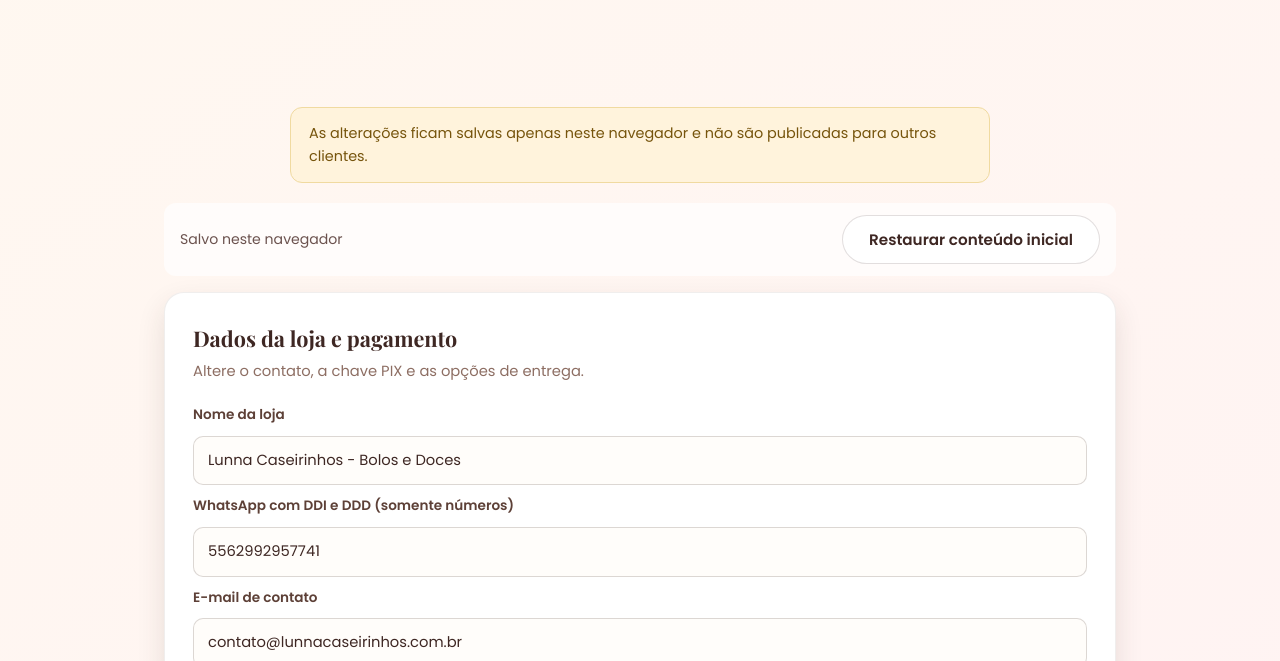
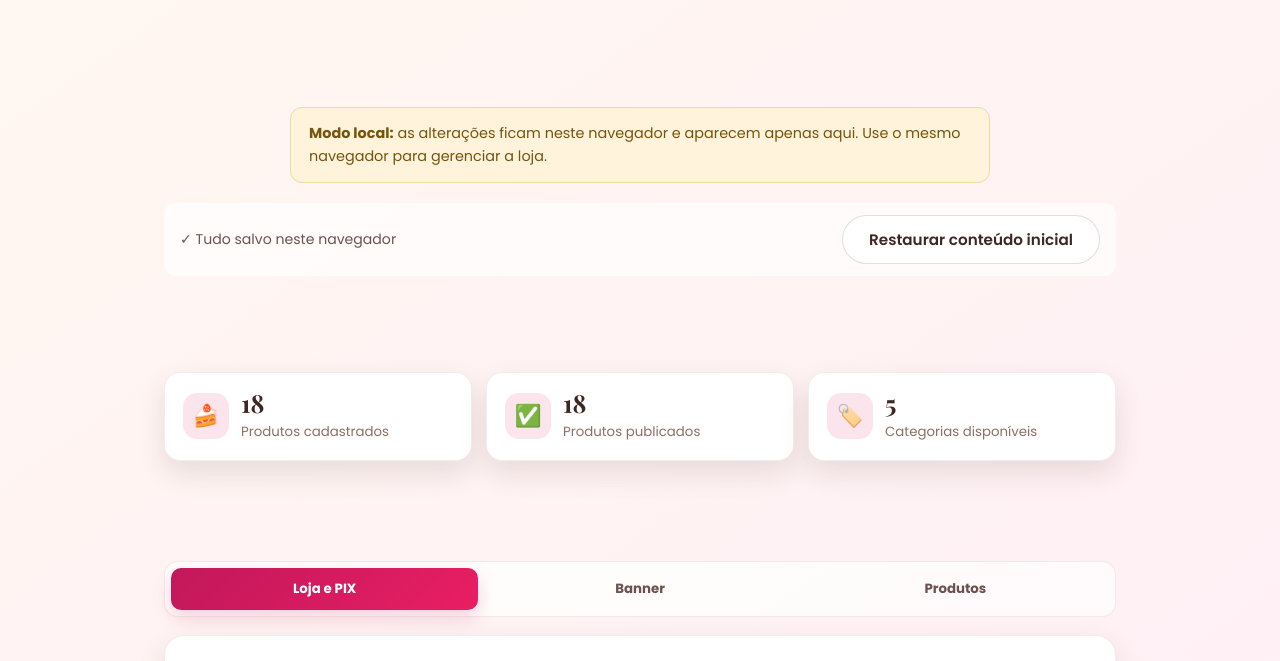
Before and after one commit to strackkk/lunna-caseirinhos, a website: page admin.html in a window 1280 px wide. Shown: the part 244-905 px from the top of the page. Drawn offline with nearby package versions, Linux system fonts and the light colour scheme.

Commit message:
Melhora painel administrativo
Co-authored-by: Copilot <223556219+Copilot@users.noreply.github.com>

```diff
--- a/admin.html
+++ b/admin.html
@@ -25,17 +25,38 @@
     </section>
 
     <div class="admin-notice visible info" role="note">
-      As alterações ficam salvas apenas neste navegador e não são publicadas para outros clientes.
+      <strong>Modo local:</strong> as alterações ficam neste navegador e aparecem apenas aqui. Use o mesmo navegador para gerenciar a loja.
     </div>
     <div class="admin-notice" id="adminNotice" role="status" aria-live="polite"></div>
 
     <div id="adminWorkspace">
       <div class="admin-toolbar">
-        <span>Salvo neste navegador</span>
+        <span id="adminSaveStatus">✓ Tudo salvo neste navegador</span>
         <button class="btn btn-ghost" id="resetLocalDataButton" type="button">Restaurar conteúdo inicial</button>
       </div>
 
-      <section class="admin-card">
+      <section class="admin-overview" aria-label="Resumo da loja">
+        <article class="admin-stat">
+          <span class="admin-stat-icon">🍰</span>
+          <div><strong id="adminProductCount">0</strong><small>Produtos cadastrados</small></div>
+        </article>
+        <article class="admin-stat">
+          <span class="admin-stat-icon">✅</span>
+          <div><strong id="adminActiveCount">0</strong><small>Produtos publicados</small></div>
+        </article>
+        <article class="admin-stat">
+          <span class="admin-stat-icon">🏷️</span>
+          <div><strong id="adminCategoryCount">0</strong><small>Categorias disponíveis</small></div>
+        </article>
+      </section>
+
+      <nav class="admin-tabs" aria-label="Seções do painel">
+        <button type="button" class="admin-tab ativo" data-section="storeSection">Loja e PIX</button>
+        <button type="button" class="admin-tab" data-section="bannerSection">Banner</button>
+        <button type="button" class="admin-tab" data-section="productsSection">Produtos</button>
+      </nav>
+
+      <section class="admin-card admin-section active" id="storeSection">
         <div class="admin-section-heading">
           <div>
             <h2>Dados da loja e pagamento</h2>
@@ -69,7 +90,7 @@
         </form>
       </section>
 
-      <section class="admin-card">
+      <section class="admin-card admin-section" id="bannerSection">
         <div class="admin-section-heading">
           <div>
             <h2>Banner da página inicial</h2>
@@ -105,13 +126,21 @@
         </form>
       </section>
 
-      <section class="admin-card">
+      <section class="admin-card admin-section" id="productsSection">
         <div class="admin-section-heading">
           <div>
             <h2>Produtos do cardápio</h2>
             <p>Edite preços, descrições e fotos, ou oculte produtos sem apagá-los.</p>
           </div>
           <button class="btn btn-primary" id="newProductButton" type="button">+ Novo produto</button>
+        </div>
+        <div class="admin-product-tools">
+          <input id="productSearch" type="search" placeholder="Buscar produto..." aria-label="Buscar produto">
+          <select id="productStatusFilter" aria-label="Filtrar status">
+            <option value="todos">Todos os status</option>
+            <option value="ativos">Publicados</option>
+            <option value="ocultos">Ocultados</option>
+          </select>
         </div>
         <div id="productList" class="admin-product-list"></div>
       </section>
--- a/assets/css/admin.css
+++ b/assets/css/admin.css
@@ -43,6 +43,19 @@
 .image-preview-wrap img{width:100%;max-height:180px;object-fit:cover;border-radius:8px}
 .import-button{margin:0 0 16px}
 .form-actions{justify-content:flex-start;margin-top:8px}
+.admin-overview{display:grid;grid-template-columns:repeat(3,minmax(0,1fr));gap:14px;margin-bottom:20px}
+.admin-stat{display:flex;align-items:center;gap:12px;padding:18px;background:#fff;border:1px solid rgba(62,39,35,.08);border-radius:16px;box-shadow:var(--sombra)}
+.admin-stat-icon{width:46px;height:46px;border-radius:14px;display:grid;place-items:center;background:#fce4ec;font-size:1.35rem}
+.admin-stat strong{display:block;font-family:'Playfair Display',serif;font-size:1.55rem;line-height:1}
+.admin-stat small{display:block;color:var(--cinza);margin-top:5px}
+.admin-tabs{display:flex;gap:8px;padding:6px;margin-bottom:18px;background:rgba(255,255,255,.72);border:1px solid rgba(62,39,35,.08);border-radius:14px}
+.admin-tab{flex:1;padding:11px 14px;border-radius:10px;color:var(--cinza-2);font-weight:700}
+.admin-tab.ativo{background:linear-gradient(135deg,var(--rosa),var(--rosa-2));color:#fff;box-shadow:0 8px 18px rgba(194,24,91,.18)}
+.admin-section{display:none}
+.admin-section.active{display:block}
+.admin-product-tools{display:grid;grid-template-columns:minmax(0,1fr) 180px;gap:10px;margin-bottom:14px}
+.admin-product-tools input,.admin-product-tools select{width:100%;padding:11px 13px;border:1px solid rgba(62,39,35,.16);border-radius:10px;background:#fffdfa;font:inherit}
+.admin-empty{padding:28px;text-align:center;color:var(--cinza);background:var(--creme)}
 [hidden]{display:none!important}
 @media(max-width:640px){
   .admin-shell{padding:16px}
@@ -53,4 +66,8 @@
   .admin-product img,.admin-product .product-placeholder{width:56px;height:56px}
   .admin-product-actions{grid-column:2;justify-content:flex-start}
   .admin-toolbar{align-items:flex-start}
+  .admin-overview{grid-template-columns:1fr}
+  .admin-tabs{overflow-x:auto}
+  .admin-tab{min-width:110px}
+  .admin-product-tools{grid-template-columns:1fr}
 }
--- a/assets/js/admin.js
+++ b/assets/js/admin.js
@@ -107,15 +107,30 @@ function renderProducts(){
   const list = admin$("productList");
   list.replaceChildren();
 
-  if(!adminProducts.length){
+  const search = admin$("productSearch") ? admin$("productSearch").value.trim().toLowerCase() : "";
+  const status = admin$("productStatusFilter") ? admin$("productStatusFilter").value : "todos";
+  const filtered = adminProducts.filter(product => {
+    const matchesSearch = !search ||
+      String(product.name || "").toLowerCase().includes(search) ||
+      String(product.description || "").toLowerCase().includes(search);
+    const matchesStatus = status === "todos" ||
+      (status === "ativos" && product.is_active) ||
+      (status === "ocultos" && !product.is_active);
+    return matchesSearch && matchesStatus;
+  });
+
+  if(!filtered.length){
     const empty = document.createElement("p");
     empty.className = "admin-empty";
-    empty.textContent = "Nenhum produto cadastrado ainda.";
+    empty.textContent = adminProducts.length
+      ? "Nenhum produto corresponde aos filtros."
+      : "Nenhum produto cadastrado ainda.";
     list.append(empty);
+    updateOverview();
     return;
   }
 
-  adminProducts.forEach(product => {
+  filtered.forEach(product => {
     const row = document.createElement("article");
     row.className = "admin-product" + (product.is_active ? "" : " is-inactive");
     const image = product.image_url ? document.createElement("img") : document.createElement("div");
@@ -153,6 +168,15 @@ function renderProducts(){
     row.append(image, details, actions);
     list.append(row);
   });
+  updateOverview();
+}
+
+function updateOverview(){
+  const activeCount = adminProducts.filter(product => product.is_active).length;
+  if(admin$("adminProductCount")) admin$("adminProductCount").textContent = adminProducts.length;
+  if(admin$("adminActiveCount")) admin$("adminActiveCount").textContent = activeCount;
+  if(admin$("adminCategoryCount")) admin$("adminCategoryCount").textContent =
+    CATEGORIAS.filter(category => category.id !== "todos").length;
 }
 
 async function loadProducts(){
@@ -425,6 +449,21 @@ async function deleteProduct(product){
 
 function bootAdmin(){
   populateCategories();
+  document.querySelectorAll(".admin-tab").forEach(tab => {
+    tab.addEventListener("click", () => {
+      document.querySelectorAll(".admin-tab").forEach(item => item.classList.remove("ativo"));
+      document.querySelectorAll(".admin-section").forEach(section => section.classList.remove("active"));
+      tab.classList.add("ativo");
+      const section = admin(tab.dataset.section);
+      if(section) section.classList.add("active");
+    });
+  });
+  if(admin$("productSearch")){
+    admin$("productSearch").addEventListener("input", renderProducts);
+  }
+  if(admin$("productStatusFilter")){
+    admin$("productStatusFilter").addEventListener("change", renderProducts);
+  }
   admin$("storeDetailsForm").addEventListener("submit", saveStoreDetails);
   admin$("settingsForm").addEventListener("submit", saveSettings);
   admin$("productForm").addEventListener("submit", saveProduct);
```
